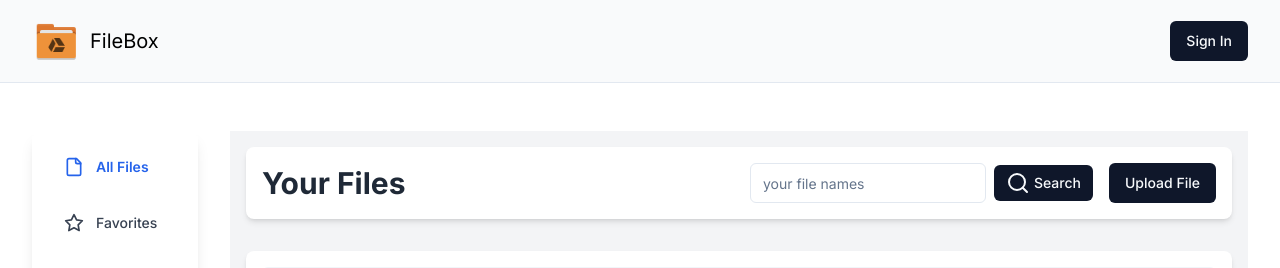
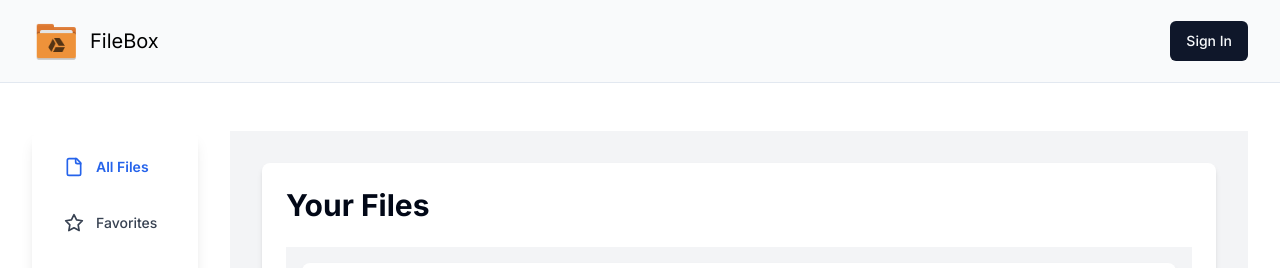
Before and after one commit to TMBilalTM/file-manager, a Next.js app: page /dashboard/files in a window 1280 px wide. Shown: the top 268 px of the page. Built offline with nearby package versions, Linux system fonts and the light colour scheme; no server answers.

Commit message:
Update page.tsx

```diff
--- a/src/app/dashboard/files/page.tsx
+++ b/src/app/dashboard/files/page.tsx
@@ -2,8 +2,11 @@ import { FileBrowser } from "../_components/file-browser";
 
 export default function FilesPage() {
   return (
-    <div>
-      <FileBrowser title="Your Files" />
+    <div className="min-h-screen bg-gray-100 p-4 md:p-8">
+      <div className="container mx-auto bg-white p-6 rounded-lg shadow-md">
+        <h1 className="text-3xl font-bold mb-6">Your Files</h1>
+        <FileBrowser title="Your Files" />
+      </div>
     </div>
   );
 }
```
